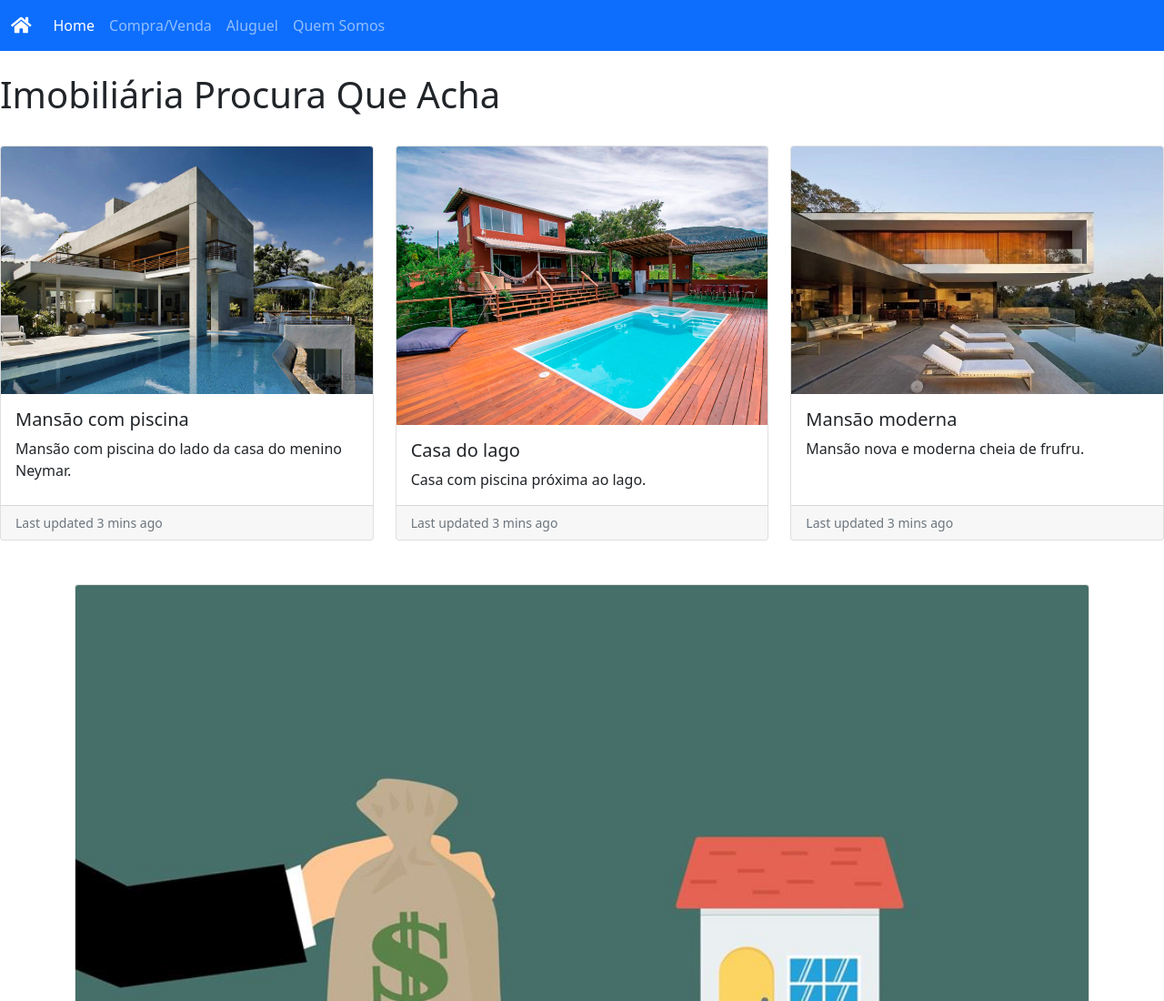
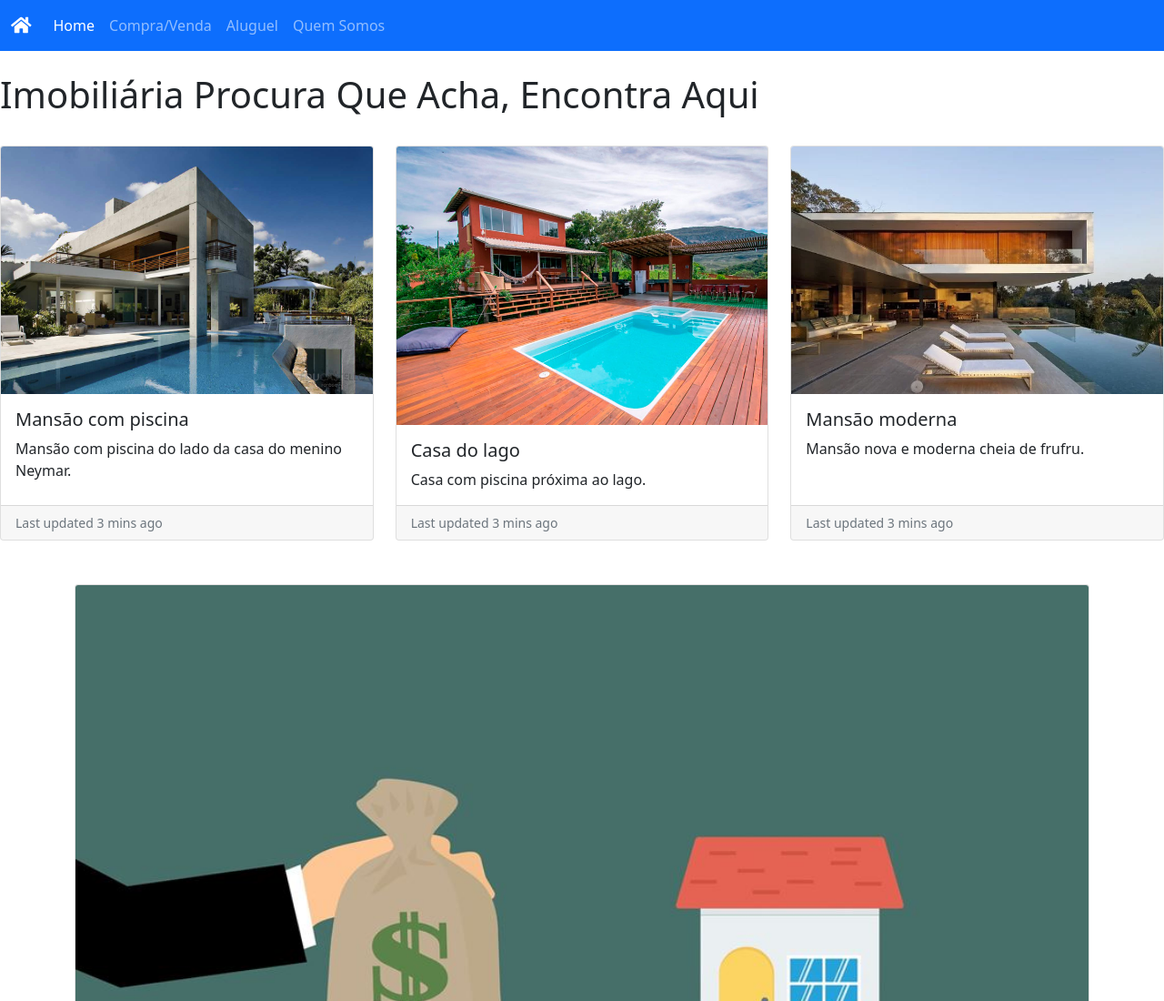
Before and after one commit to felipeguths/imob-site, a plain HTML site: page index.html in a window 1280 px wide. Shown: the top 1100 px of the page at 91% size. Drawn offline with Linux system fonts and the light colour scheme.

Commit message:
Alteração titulo imob

```diff
--- a/index.html
+++ b/index.html
@@ -36,7 +36,7 @@
         </div>
     </nav>
     <br>
-    <h1>Imobiliária Procura Que Acha</h1>
+    <h1>Imobiliária Procura Que Acha, Encontra Aqui</h1>
     <br>
     <div class="row row-cols-1 row-cols-md-3 g-4">
         <div class="col">
```
